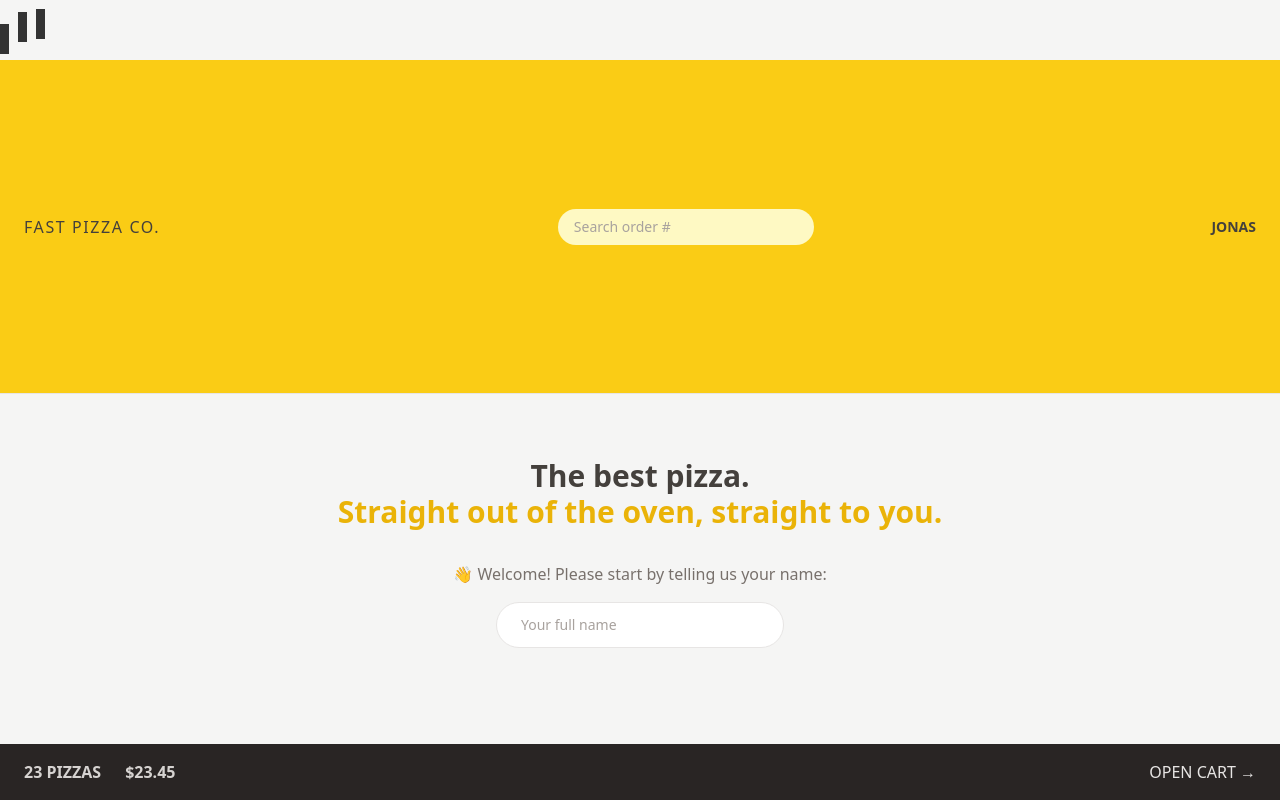
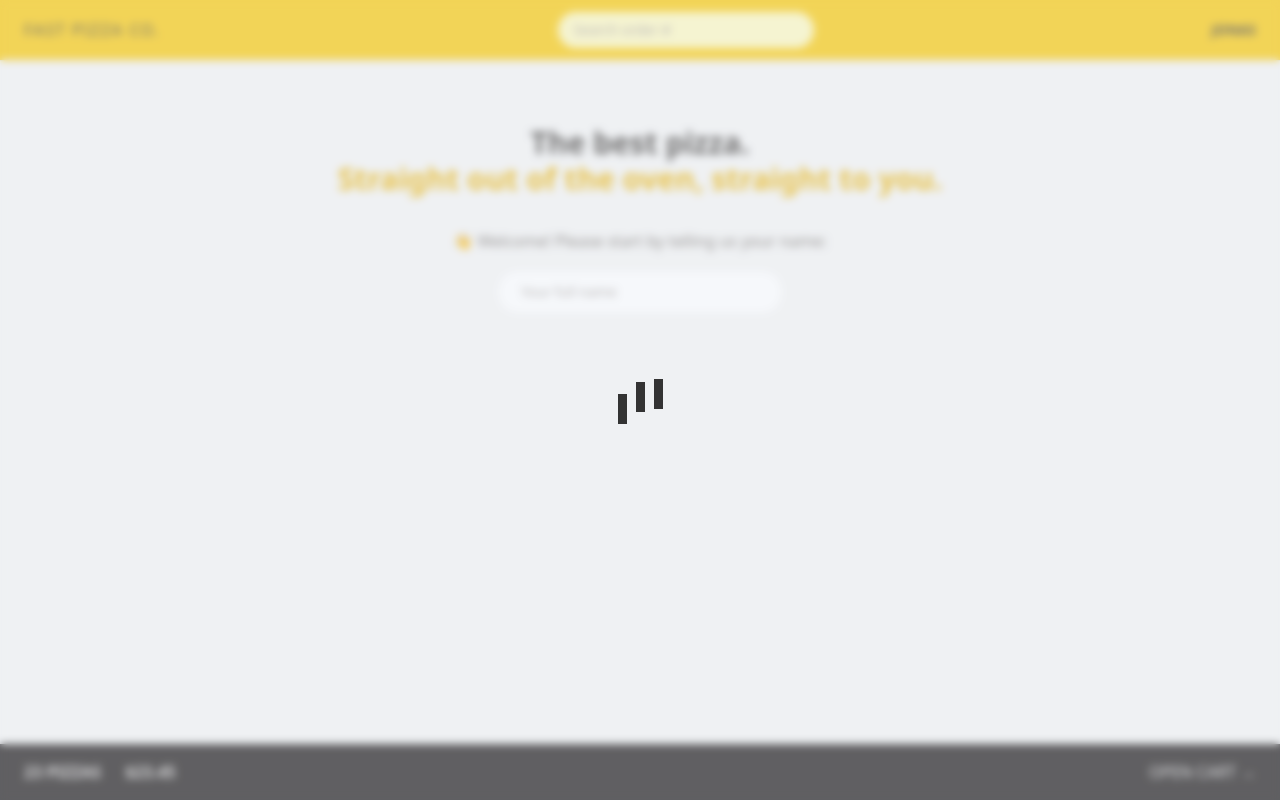
Before and after one commit to Nifemiasaolu/Fast_Pizza, a React (Vite) app: page / in a window 1280 px wide. Built offline with nearby package versions, Linux system fonts and the light colour scheme.

Commit message:
Refactored styled loader

```diff
--- a/src/UI/Loader.jsx
+++ b/src/UI/Loader.jsx
@@ -1,9 +1,11 @@
 function Loader() {
   return (
-    <div className="loader">
-
+    <div className="absolute inset-0 flex
+    items-center justify-center
+     bg-slate-200/30 backdrop-blur-sm">
+      <div className="loader"></div>
     </div>
-  )
+  );
 }
 
-export default Loader
+export default Loader;
```
